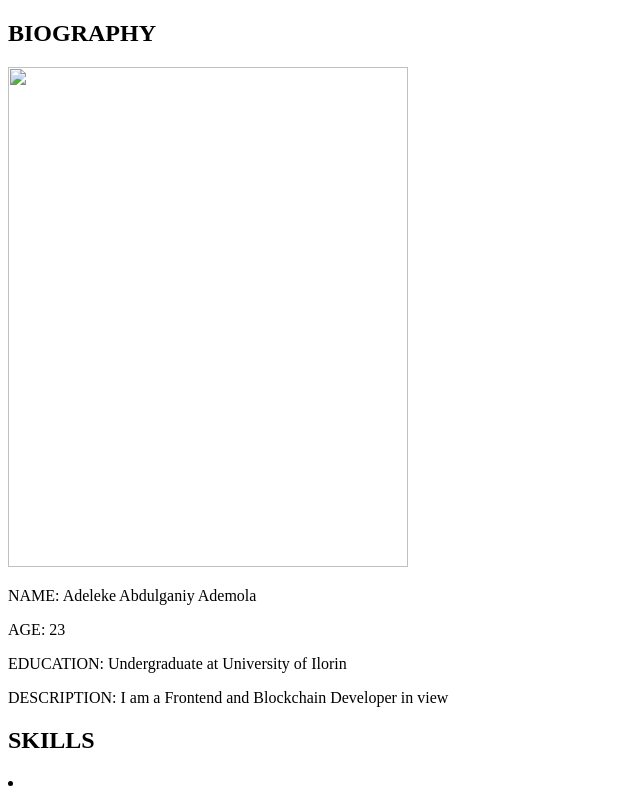
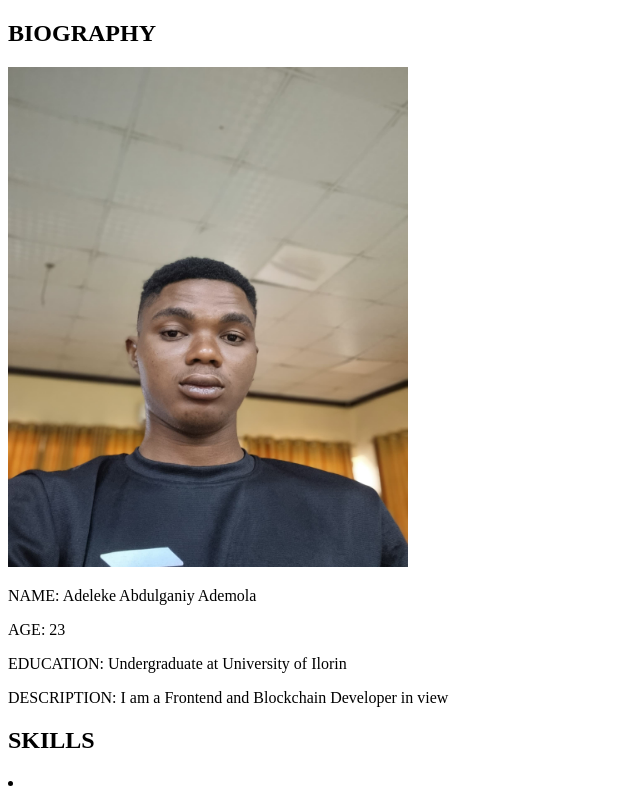
Before and after one commit to manueldezman/Kodespot-Front-end-Assignment-2, a plain HTML site: page index.html in a window 1280 px wide. Shown: the top 800 px of the page, without its empty margins (0-640 px from the left). Drawn offline with Linux system fonts and the light colour scheme.

Commit message:
feat: Add image to the biography

```diff
--- a/index.html
+++ b/index.html
@@ -8,7 +8,7 @@
 <body>
     <section>
         <h1>BIOGRAPHY</h1>
-        <img src="" loading="lazy" height="500px" width="400px">
+        <img src="./image.jpeg" loading="lazy" height="500px" width="400px">
         <p>NAME: Adeleke Abdulganiy Ademola</p>
         <p>AGE: 23</p>
         <p>EDUCATION: Undergraduate at University of Ilorin</p>
```
Also changed, not shown: image.jpeg (added).
